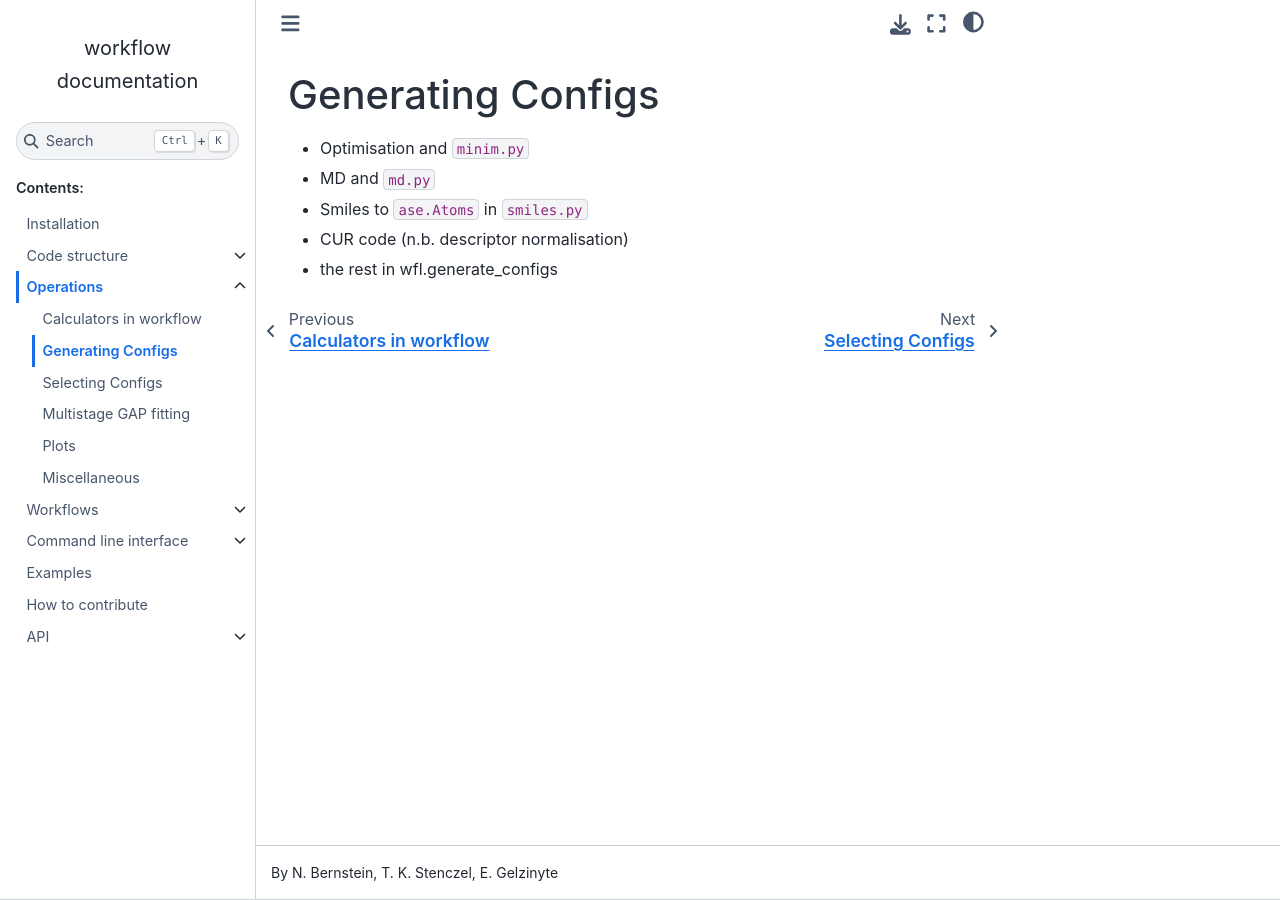
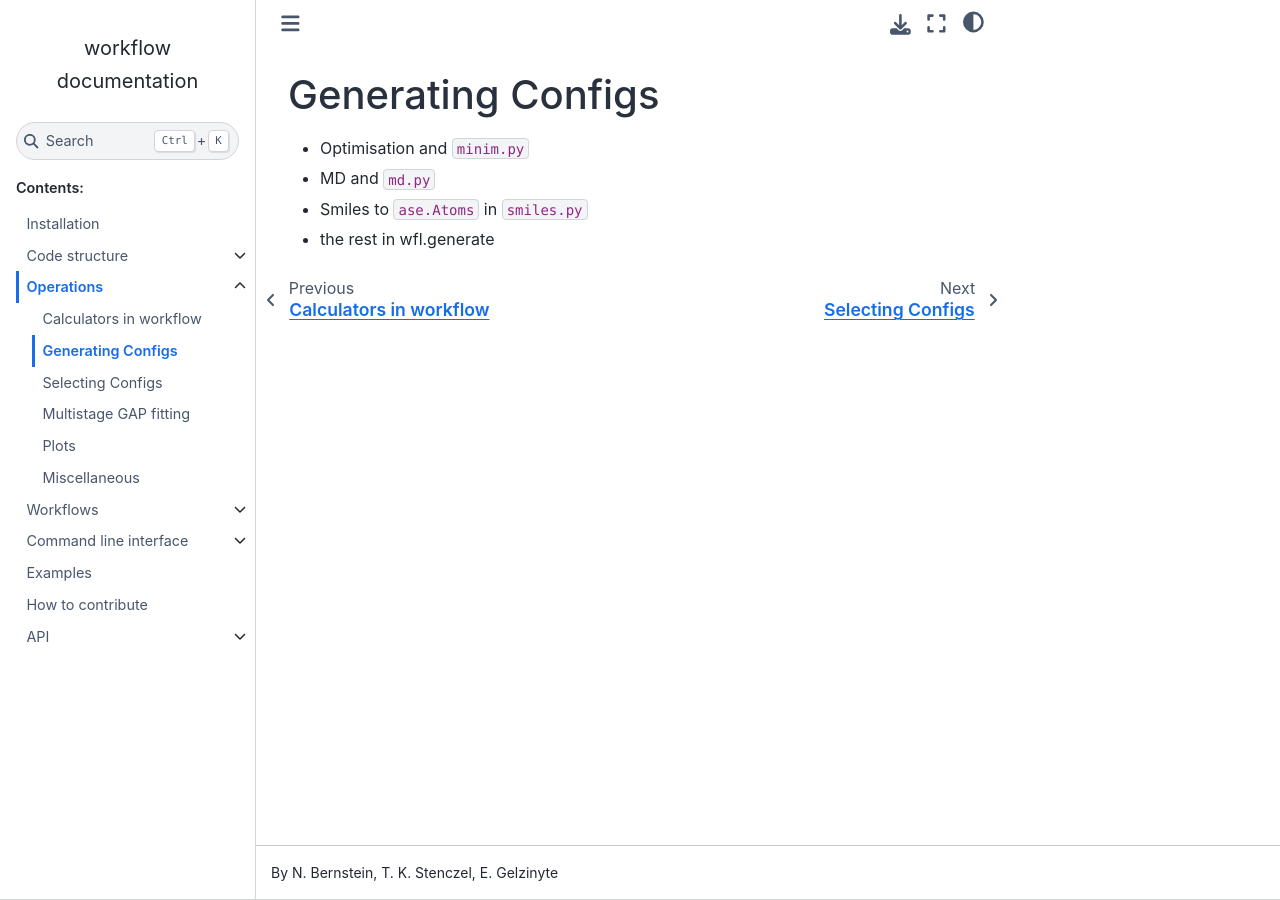
Before and after one commit to libAtoms/workflow, a Sphinx documentation site: the page built from docs/source/operations.generating_configs.rst, in a window 1280 px wide. Built offline with Sphinx 7.4.7 and the Sphinx Book theme 1.1.4, drawn with Linux system fonts in a browser that asks for light colours.

Commit message:
Rename some modules in sphinx docs

```diff
--- a/docs/source/operations.generating_configs.rst
+++ b/docs/source/operations.generating_configs.rst
@@ -7,5 +7,4 @@
 * Optimisation and ``minim.py``
 * MD and ``md.py``
 * Smiles to ``ase.Atoms`` in ``smiles.py``
-* CUR code (n.b. descriptor normalisation)
-* the rest in wfl.generate_configs
+* the rest in wfl.generate
--- a/docs/source/operations.selecting_configs.rst
+++ b/docs/source/operations.selecting_configs.rst
@@ -10,4 +10,4 @@
 * flat histogram
 * CUR
 * FPS
-* everything in wfl.select_configs
+* everything in wfl.select
```
